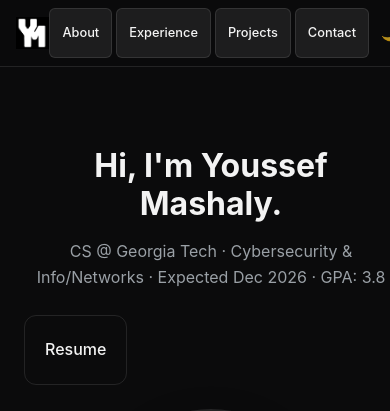
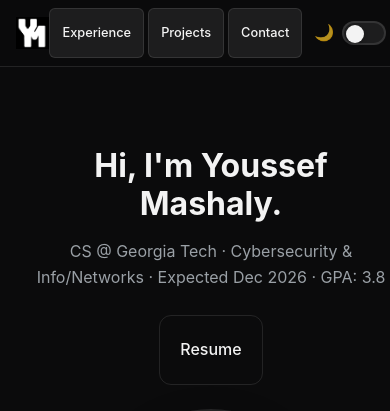
Before and after one commit to y2mm/personal-website, a Next.js app: page / in a window 390 px wide. Shown: the top 411 px of the page. Built offline with nearby package versions, Linux system fonts and the light colour scheme; grey boxes are pictures that could not be loaded.

Commit message:
fix: mobile styling

```diff
--- a/src/app/globals.css
+++ b/src/app/globals.css
@@ -493,6 +493,10 @@ ul {
     gap: 1.5rem;
   }
 
+  .hero .flex {
+    justify-content: center;
+  }
+
   .profile-photo {
     width: 200px;
     height: 200px;
--- a/src/app/layout.tsx
+++ b/src/app/layout.tsx
@@ -35,7 +35,6 @@ export default function RootLayout({ children }: { children: React.ReactNode })
             </Link>
             <div className="nav-controls">
               <div className="nav-links">
-                <a href="#about" className="nav-btn">About</a>
                 <a href="#experience" className="nav-btn">Experience</a>
                 <a href="#projects" className="nav-btn">Projects</a>
                 <a href="#contact" className="nav-btn">Contact</a>
```
